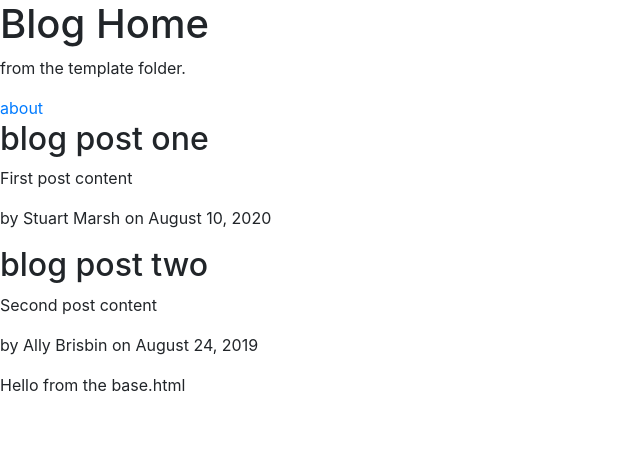
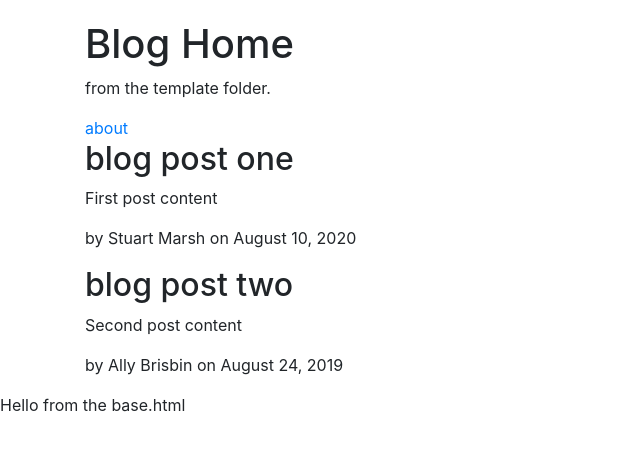
Before and after one commit to stujmar/django-playground, a Django app: page / in a window 1280 px wide. Shown: the top 451 px of the page, without its empty margins (0-640 px from the left). Run offline with Django 3.2, Linux system fonts and the light colour scheme; some libraries are stand-ins or nearby versions.

Commit message:
[sm] added container class and some top margin to the content blocks starting to take the shape of a blog

```diff
--- a/regression/blog/templates/blog/base.html
+++ b/regression/blog/templates/blog/base.html
@@ -17,8 +17,10 @@
         {% endif %}
     </head>
     <body>
-        {% block content %}
-        {% endblock content %}
+        <div class="container" style="margin-top: 20px;">
+            {% block content %}
+            {% endblock content %}
+        </div>
         <footer>Hello from the base.html</footer>
         <!-- Optional JavaScript -->
         <!-- jQuery first, then Popper.js, then Bootstrap JS -->
```
